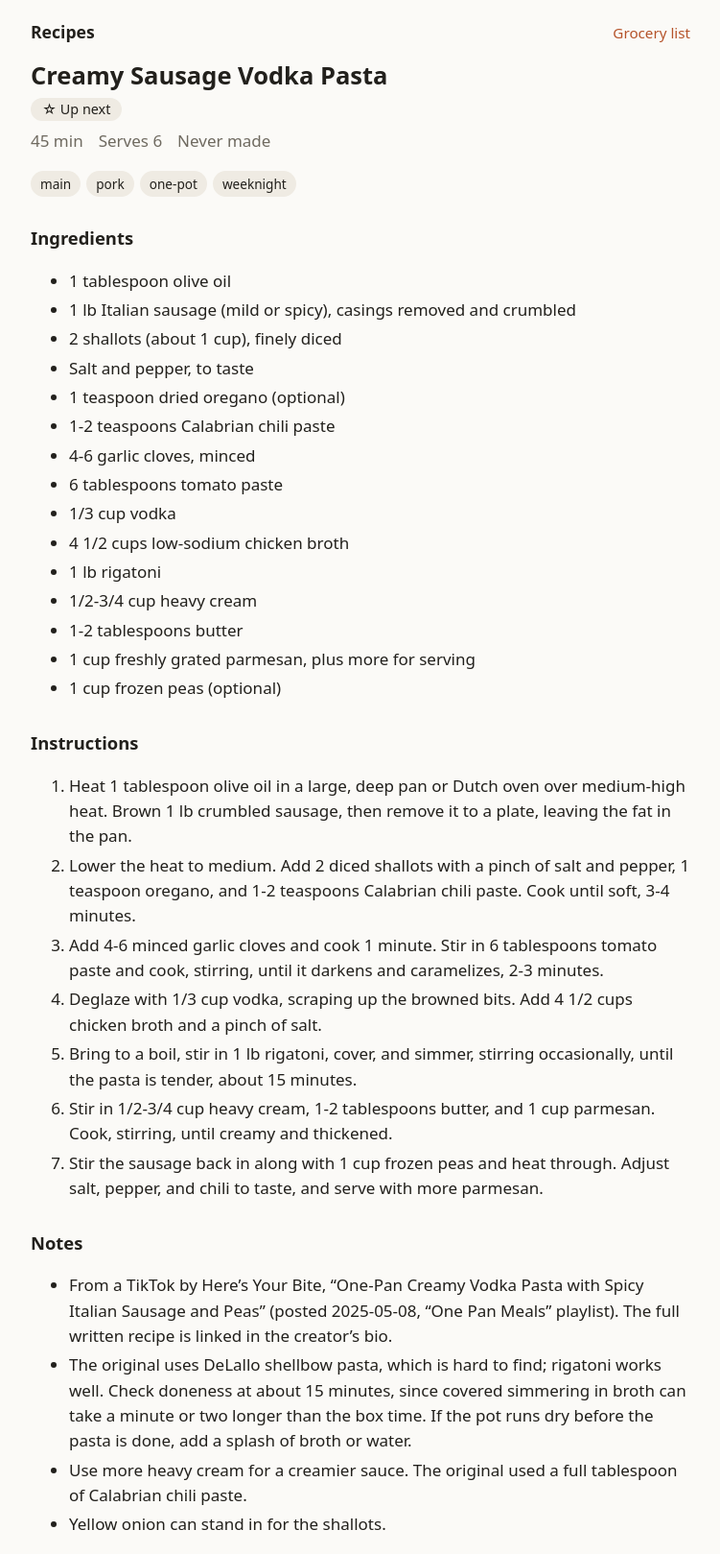
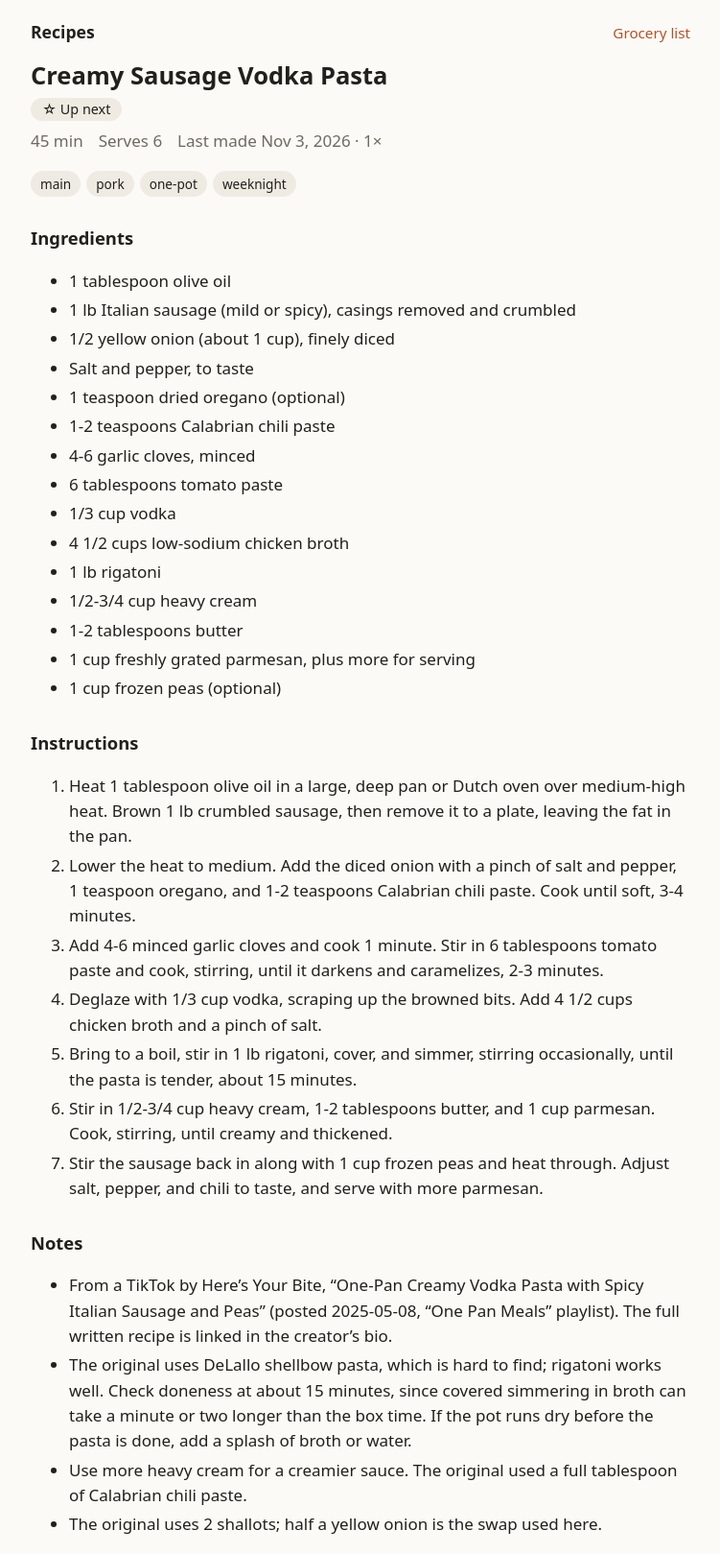
Before and after one commit to Kevin-S-Wallace/recipes, a Jekyll site: the page built from _recipes/creamy-sausage-vodka-pasta.md, in a window 1280 px wide. Shown: the whole page at 96% size, without its empty margins (264-1015 px from the left). Built offline with Jekyll 4.4.1, drawn with Linux system fonts in a browser that asks for light colours.

Commit message:
Log tamale pie (11/1) and vodka pasta (11/3); bake 1 hr, swap shallots for onion
Co-Authored-By: Claude Opus 5.5 <noreply@anthropic.com>
Claude-Session: https://claude.ai/code/session_01RM2EoWAGCFUrFNeqm55QoX

```diff
--- a/_recipes/creamy-sausage-vodka-pasta.md
+++ b/_recipes/creamy-sausage-vodka-pasta.md
@@ -3,13 +3,13 @@ title: Creamy Sausage Vodka Pasta
 tags: [main, pork, one-pot, weeknight]
 servings: 6
 time: 45 min
-made: []
+made: [2026-11-03]
 ---
 
 ## Ingredients
 - 1 tablespoon olive oil
 - 1 lb Italian sausage (mild or spicy), casings removed and crumbled
-- 2 shallots (about 1 cup), finely diced
+- 1/2 yellow onion (about 1 cup), finely diced
 - Salt and pepper, to taste
 - 1 teaspoon dried oregano (optional)
 - 1-2 teaspoons Calabrian chili paste
@@ -25,7 +25,7 @@ made: []
 
 ## Instructions
 1. Heat 1 tablespoon olive oil in a large, deep pan or Dutch oven over medium-high heat. Brown 1 lb crumbled sausage, then remove it to a plate, leaving the fat in the pan.
-2. Lower the heat to medium. Add 2 diced shallots with a pinch of salt and pepper, 1 teaspoon oregano, and 1-2 teaspoons Calabrian chili paste. Cook until soft, 3-4 minutes.
+2. Lower the heat to medium. Add the diced onion with a pinch of salt and pepper, 1 teaspoon oregano, and 1-2 teaspoons Calabrian chili paste. Cook until soft, 3-4 minutes.
 3. Add 4-6 minced garlic cloves and cook 1 minute. Stir in 6 tablespoons tomato paste and cook, stirring, until it darkens and caramelizes, 2-3 minutes.
 4. Deglaze with 1/3 cup vodka, scraping up the browned bits. Add 4 1/2 cups chicken broth and a pinch of salt.
 5. Bring to a boil, stir in 1 lb rigatoni, cover, and simmer, stirring occasionally, until the pasta is tender, about 15 minutes.
@@ -36,4 +36,4 @@ made: []
 - From a TikTok by Here's Your Bite, "One-Pan Creamy Vodka Pasta with Spicy Italian Sausage and Peas" (posted 2025-05-08, "One Pan Meals" playlist). The full written recipe is linked in the creator's bio.
 - The original uses DeLallo shellbow pasta, which is hard to find; rigatoni works well. Check doneness at about 15 minutes, since covered simmering in broth can take a minute or two longer than the box time. If the pot runs dry before the pasta is done, add a splash of broth or water.
 - Use more heavy cream for a creamier sauce. The original used a full tablespoon of Calabrian chili paste.
-- Yellow onion can stand in for the shallots.
+- The original uses 2 shallots; half a yellow onion is the swap used here.
```
Also changed, not shown: _recipes/cheesy-tamale-pie.md (+2 -2 lines).
